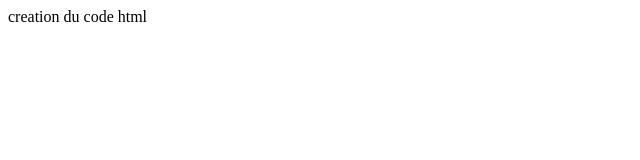
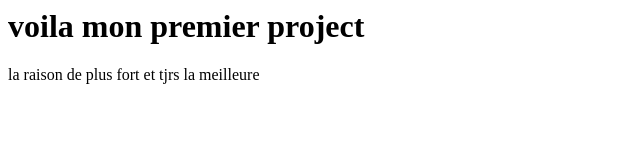
Before and after one commit to achrafelb/DevDTi, a plain HTML site: page index.html in a window 1280 px wide. Shown: the whole page, without its empty margins (0-640 px from the left). Drawn offline with Linux system fonts and the light colour scheme.

Commit message:
Update index.html

```diff
--- a/index.html
+++ b/index.html
@@ -1 +1,2 @@
-creation du code html
+<h1> voila mon premier project</h1>
+<p>la raison de plus fort et tjrs la meilleure</p>
```
